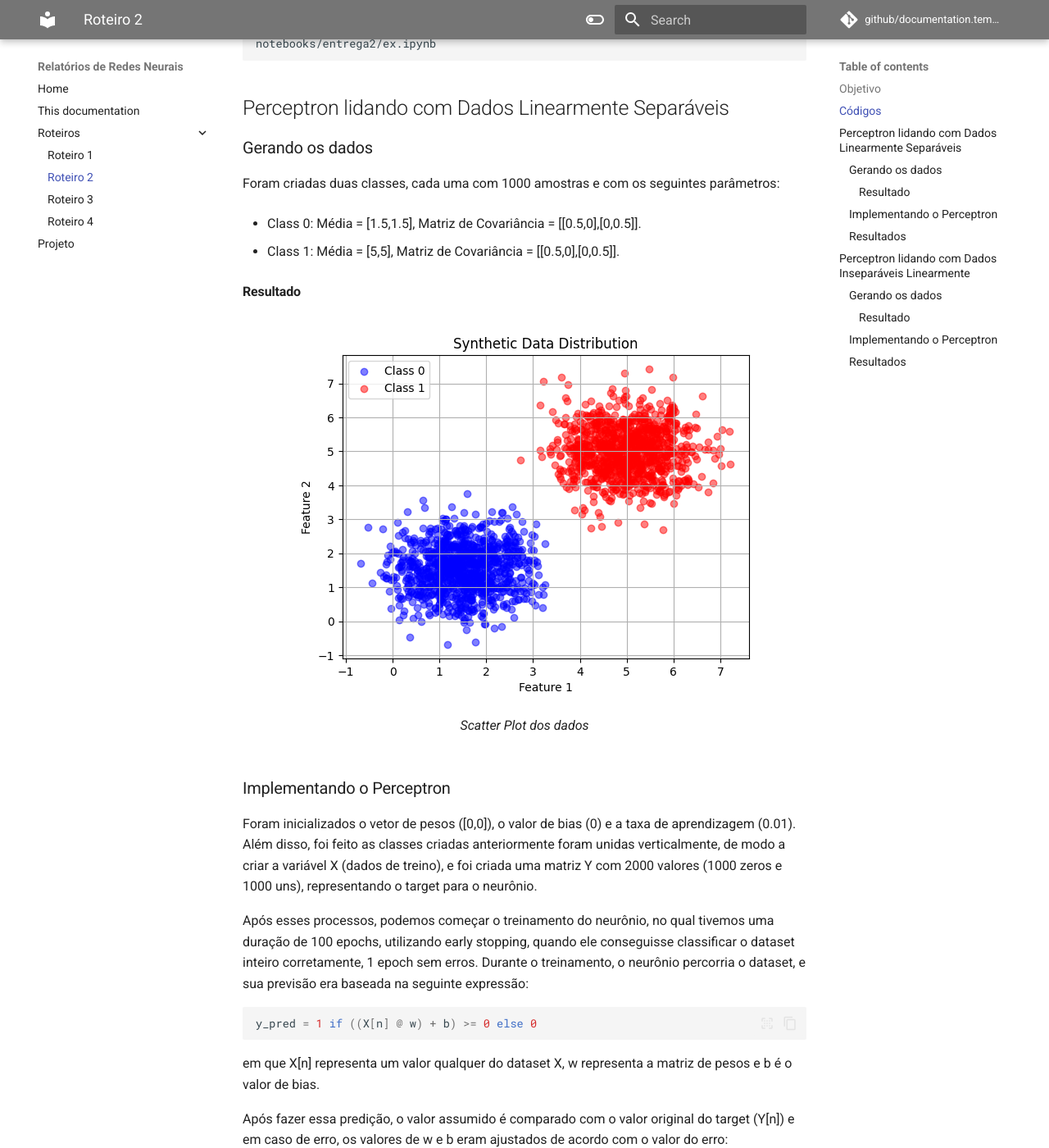
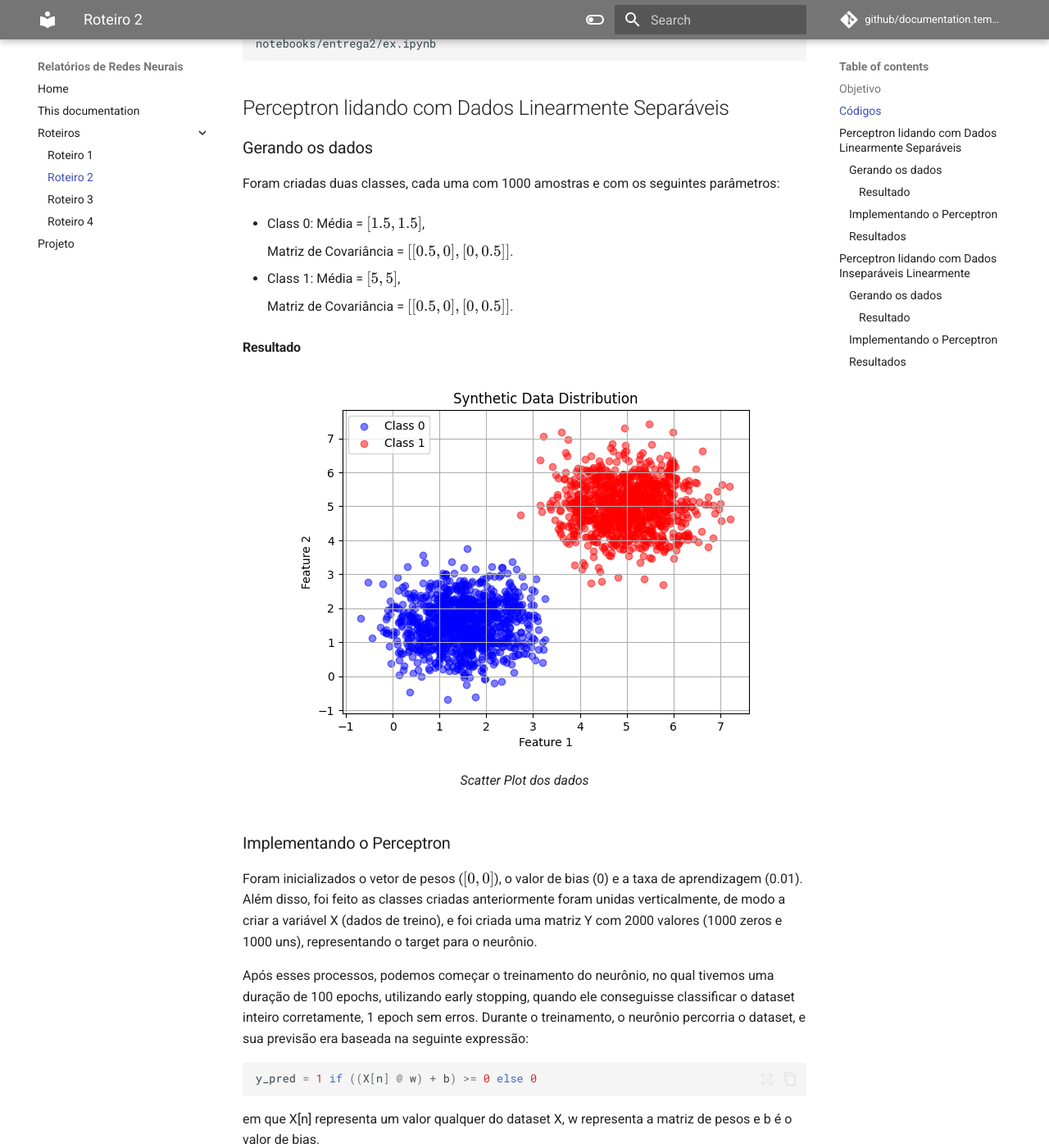
Before and after one commit to tpenha05/Entregas_Redes_ML, an MkDocs documentation site: the page built from docs/roteiro2/main.md, in a window 1280 px wide and 1400 px high, scrolled down 510 px. Shown: the whole window at 82% size. Built offline with MkDocs 1.6.1 and Material for MkDocs 9.7.7, drawn with Linux system fonts in a browser that asks for light colours; comment, search, counter and statistics services are not loaded; some of the changed text lies outside the part shown.

Commit message:
fix mkdocs2

````diff
--- a/docs/roteiro2/main.md
+++ b/docs/roteiro2/main.md
@@ -18,12 +18,14 @@ notebooks/entrega2/ex.ipynb
 Foram criadas duas classes, cada uma com 1000 amostras e com os seguintes parâmetros:
 
 - Class 0:
-    Média = [1.5,1.5],
-    Matriz de Covariância = [[0.5,0],[0,0.5]].
+    Média = $[1.5, 1.5]$,
+
+    Matriz de Covariância = $[[0.5, 0],[0, 0.5]]$.
 
 - Class 1:
-    Média = [5,5],
-    Matriz de Covariância = [[0.5,0],[0,0.5]].
+    Média = $[5, 5]$,
+
+    Matriz de Covariância = $[[0.5, 0],[0, 0.5]]$.
 
 #### Resultado
 
@@ -34,7 +36,7 @@ Scatter Plot dos dados
 
 ### Implementando o Perceptron
 
-Foram inicializados o vetor de pesos ([0,0]), o valor de bias (0) e a taxa de aprendizagem (0.01). Além disso, foi feito as classes criadas anteriormente foram unidas verticalmente, de modo a criar a variável X (dados de treino), e foi criada uma matriz Y com 2000 valores (1000 zeros e 1000 uns), representando o target para o neurônio.
+Foram inicializados o vetor de pesos ($[0, 0]$), o valor de bias (0) e a taxa de aprendizagem (0.01). Além disso, foi feito as classes criadas anteriormente foram unidas verticalmente, de modo a criar a variável X (dados de treino), e foi criada uma matriz Y com 2000 valores (1000 zeros e 1000 uns), representando o target para o neurônio.
 
 Após esses processos, podemos começar o treinamento do neurônio, no qual tivemos uma duração de 100 epochs, utilizando early stopping, quando ele conseguisse classificar o dataset inteiro corretamente, 1 epoch sem erros. Durante o treinamento, o neurônio percorria o dataset, e sua previsão era baseada na seguinte expressão:
 ```python
@@ -56,7 +58,7 @@ Nesse caso, lr representando a taxa de aprendizado, e error sendo 1 ou -1 a depe
 
 Valores finais:
 
-- Matriz de pesos = [0.06650521,0.05172175]
+- Matriz de pesos = $[0.06650521, 0.05172175]$
 - Bias = -0.36000000000000015
 - Acurácia = 1.00
 
@@ -79,12 +81,14 @@ Evolução da acurácia pelas épocas
 Foram criadas duas classes, cada uma com 1000 amostras e com os seguintes parâmetros:
 
 - Class 0:
-    Média = [3,3],
-    Matriz de Covariância = [[1.5,0],[0,1.5]].
+    Média = $[3, 3]$,
+
+    Matriz de Covariância = $[[1.5, 0], [0, 1.5]]$.
 
 - Class 1:
-    Média = [4,4],
-    Matriz de Covariância = [[1.5,0],[0,1.5]].
+    Média = $[4, 4]$,
+
+    Matriz de Covariância = $[[1.5, 0], [0, 1.5]]$.
 
 #### Resultado
 
@@ -101,7 +105,7 @@ Para a implementação e treinamento do perceptron foi usado o mesmo procediment
 
 Valores finais:
 
-- Matriz de pesos = [0.04480969,0.04162641]
+- Matriz de pesos = $[0.04480969, 0.04162641]$
 - Bias = -0.09
 - Acurácia = 0.505
 
````
